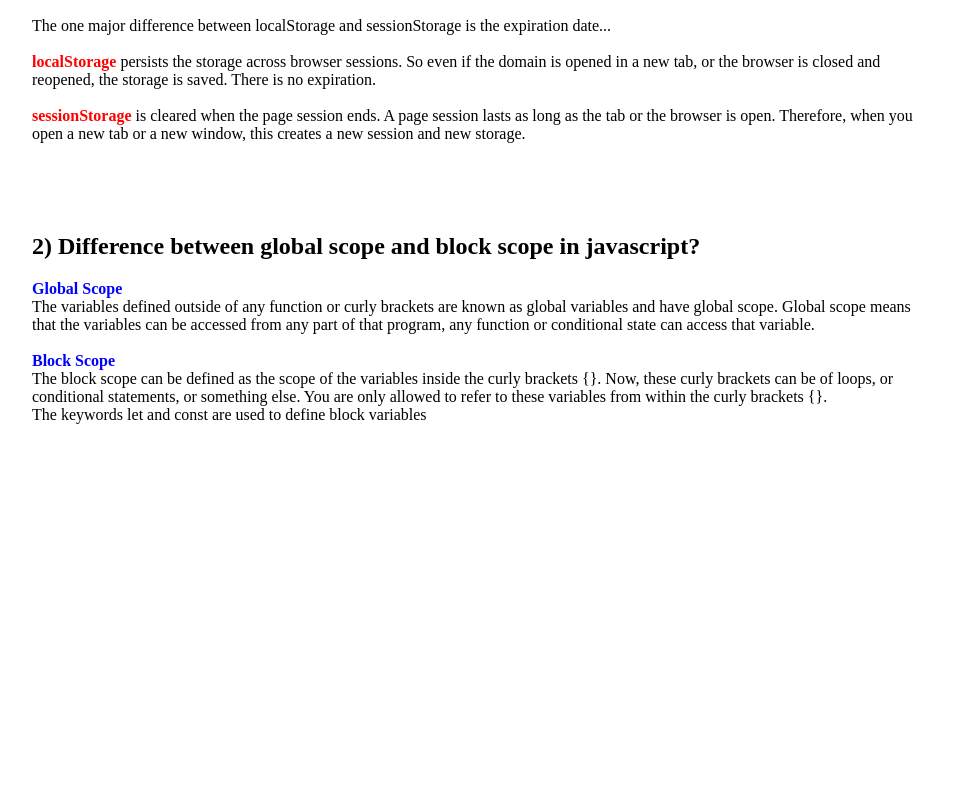
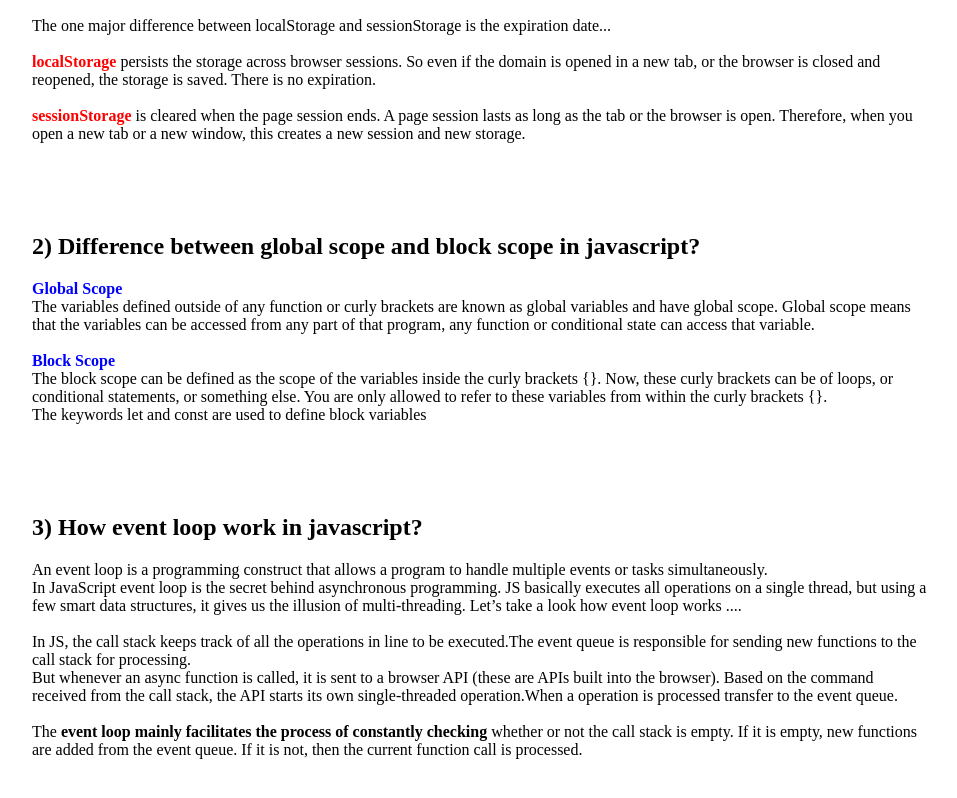
Before and after one commit to sharmin1988/monoster-debug-assignment-7, a plain HTML site: page blog.html in a window 1280 px wide. Shown: the part 106-904 px from the top of the page, without its empty margins (160-1117 px from the left). Before the commit the page ends 800 px from the top, so only its background shows below. Drawn offline with Linux system fonts and the light colour scheme.

Commit message:
add 3rd question answer

```diff
--- a/blog.html
+++ b/blog.html
@@ -55,7 +55,22 @@
         </div>
         <br><br><br>
         <!-- third question  -->
-
+        <div>
+            <h1>
+                3) How event loop work in javascript?
+            </h1>
+            <p>
+                An event loop is a programming construct that allows a program to handle multiple events or tasks simultaneously.
+                <br>
+                In JavaScript event loop is the secret behind  asynchronous programming. JS basically executes all operations on a single thread, but using a few smart data structures, it gives us the illusion of multi-threading. Let’s take a look how event loop works ....
+                <br><br>
+                In JS, the call stack keeps track of all the operations in line to be executed.The event queue is responsible for sending new functions to the call stack for processing.
+                <br>
+                But whenever an async function is called, it is sent to a browser API (these are APIs built into the browser). Based on the command received from the call stack, the API starts its own single-threaded operation.When a operation is processed transfer to the event queue.
+                <br><br>
+                The <strong>event loop mainly  facilitates the process of constantly checking</strong> whether or not the call stack is empty. If it is empty, new functions are added from the event queue. If it is not, then the current function call is processed.
+            </p>
+        </div>
         <br><br><br>
     </section>
 </body>
```
